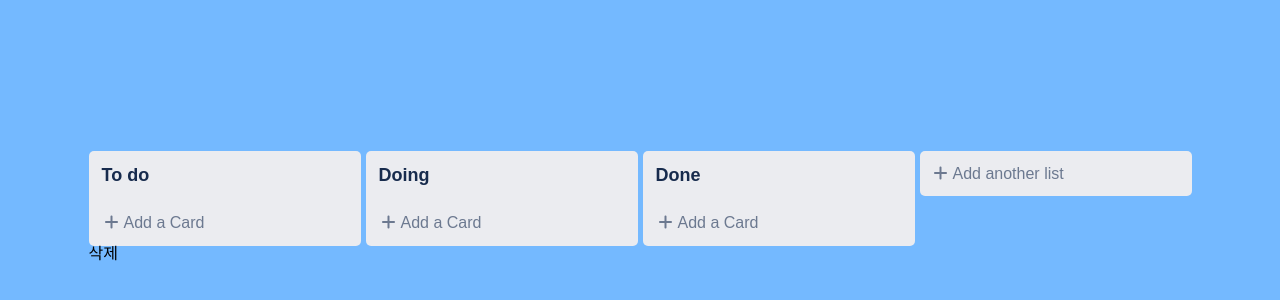
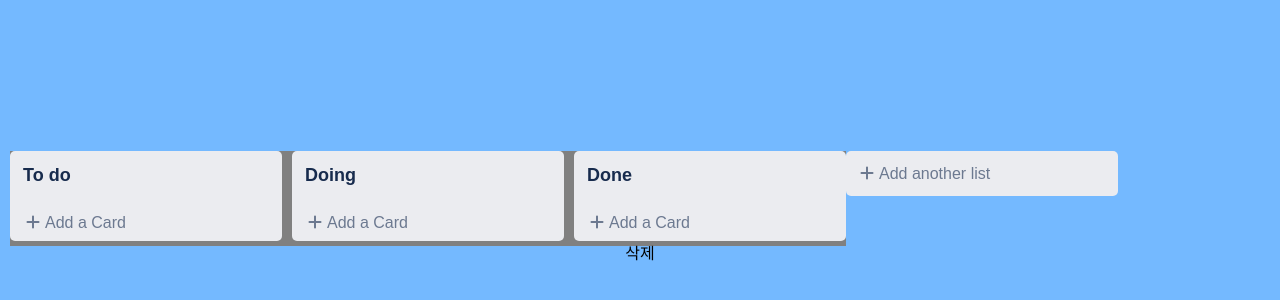
Before and after one commit to lee-yun-pyo/kanban-app, a React (Create React App) app: page / in a window 1280 px wide. Shown: the part 194-494 px from the top of the page. Built offline with nearby package versions, Linux system fonts and the light colour scheme.

Commit message:
Category Draggable화

```diff
--- a/src/Components/Todolist.tsx
+++ b/src/Components/Todolist.tsx
@@ -1,4 +1,9 @@
-import { DragDropContext, DropResult } from "react-beautiful-dnd";
+import {
+  DragDropContext,
+  Draggable,
+  Droppable,
+  DropResult,
+} from "react-beautiful-dnd";
 import styled from "styled-components";
 import { useRecoilState } from "recoil";
 import { todoState } from "../atoms";
@@ -9,20 +14,41 @@ import stydles from "../css/Style.module.css";
 
 const Wrapper = styled.div`
   display: flex;
+  flex-direction: column;
   width: 100%;
-  margin: 0 auto;
   justify-content: center;
   align-items: center;
+  margin: 0 auto;
   height: 100vh;
   background-color: #74b9ff;
   padding: 10px;
 `;
 
-const Boards = styled.div`
+const Container = styled.div`
+  display: flex;
+  align-items: flex-start;
+  width: 100%;
+  overflow-x: auto;
+  overflow-y: hidden;
+  ::-webkit-scrollbar {
+    height: 15px;
+  }
+  ::-webkit-scrollbar-thumb {
+    background-color: #dfe6e9;
+    border-radius: 7px;
+    box-shadow: 0 0 2px rgba(0, 0, 0, 0.3);
+  }
+  ::-webkit-scrollbar-track {
+    background-color: #fff;
+    box-shadow: inset 0 0 6px rgba(0, 0, 0, 0.3);
+    border-radius: 7px;
+  }
+`;
+
+const Boards = styled.ul<{ count: number }>`
   display: grid;
-  grid-template-columns: repeat(4, 1fr);
-  gap: 5px;
-  width: 100%;
+  grid-template-columns: ${(props) => "repeat(" + props.count + ", 1fr)"};
+  gap: 10px;
 `;
 
 const AddListDiv = styled.div`
@@ -90,6 +116,7 @@ const XButton = styled.button`
 
 function Todolist() {
   const [todos, setTodos] = useRecoilState(todoState);
+  const length = Object.keys(todos).length;
   const { register, setValue, handleSubmit } = useForm();
   const onDragEnd = (info: DropResult) => {
     const { destination, source } = info;
@@ -161,15 +188,46 @@ function Todolist() {
     <>
       <DragDropContext onDragEnd={onDragEnd}>
         <Wrapper>
-          <div>
-            <Boards>
-              {Object.keys(todos).map((boardId) => (
+          <Container>
+            <Droppable
+              direction="horizontal"
+              droppableId="entire-droppable"
+              type="CATEGORY"
+            >
+              {(provided, snapshot) => (
+                <Boards
+                  count={length}
+                  ref={provided.innerRef}
+                  {...provided.droppableProps}
+                  style={{
+                    backgroundColor: snapshot.isDraggingOver ? "blue" : "grey",
+                  }}
+                >
+                  {Object.keys(todos).map((boardId, index) => (
+                    <Draggable
+                      draggableId={boardId + String(index)}
+                      index={index}
+                      key={boardId + String(index)}
+                    >
+                      {(provided, snapshot) => (
+                        <li
+                          ref={provided.innerRef}
+                          {...provided.draggableProps}
+                          {...provided.dragHandleProps}
+                        >
                           <DroppableCategory
                             key={boardId}
                             todos={todos[boardId]}
                             boardId={boardId}
                           />
+                        </li>
+                      )}
+                    </Draggable>
                   ))}
+                  {provided.placeholder}
+                </Boards>
+              )}
+            </Droppable>
             <AddListDiv>
               <Span onClick={appearForm} className="addList-span">
                 <span style={{ marginRight: "5px" }}>
@@ -194,9 +252,8 @@ function Todolist() {
                 </BtnDiv>
               </AddListForm>
             </AddListDiv>
-            </Boards>
+          </Container>
           <DroppableRemove />
-          </div>
         </Wrapper>
       </DragDropContext>
     </>
```
Lines whose indentation alone changed are shown as unchanged.
